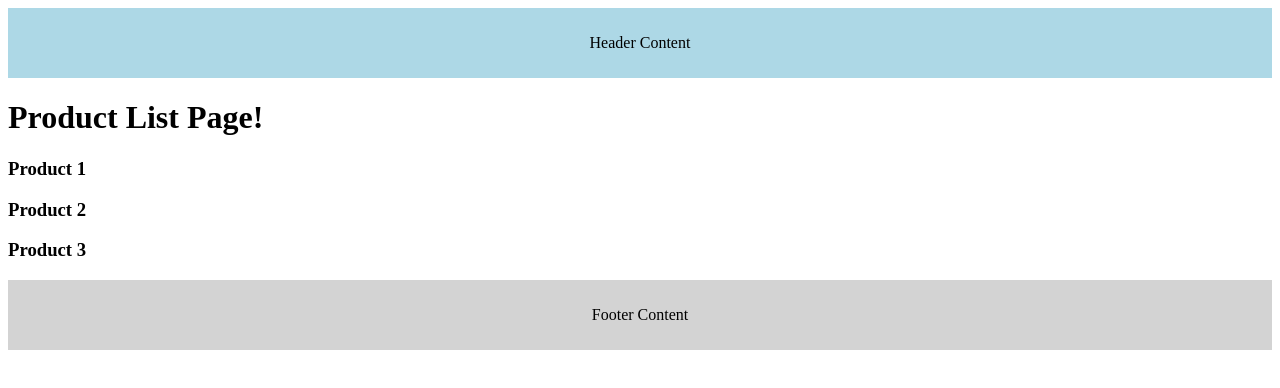
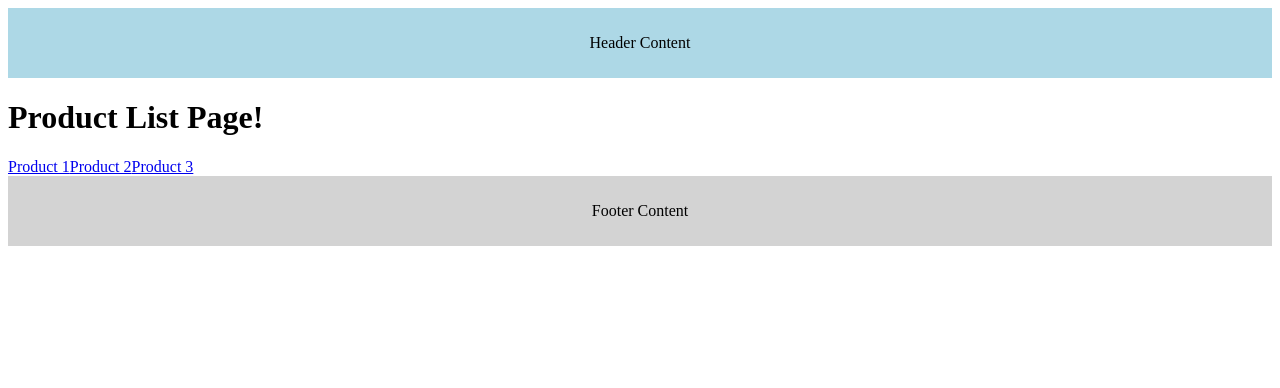
Before and after one commit to Gerald-Joaquin/NextJs, a Next.js app: page /products in a window 1280 px wide. Shown: the top 388 px of the page. Built offline with nearby package versions, Linux system fonts and the light colour scheme.

Commit message:
Active Link Navigation

```diff
--- a/app/page.tsx
+++ b/app/page.tsx
@@ -1,7 +1,12 @@
+import Link from "next/link";
+
 export default function Home() {
   return (
     <main>
       <h1>Home Page!</h1>
+      <Link href="/blog">Blog</Link>
+      <Link href="/products">Products</Link>
+      <Link href="/about">About</Link>
     </main>
   );
 }
--- a/app/products/page.tsx
+++ b/app/products/page.tsx
@@ -1,10 +1,12 @@
+import Link from "next/link";
+
 export default function productList (){
     return (
         <main>
             <h1>Product List Page!</h1>
-            <h3>Product 1</h3>
-            <h3>Product 2</h3>
-            <h3>Product 3</h3>
+            <Link href="/products/1">Product 1</Link>
+            <Link href="/products/2">Product 2</Link>
+            <Link href="/products/3">Product 3</Link>
         </main>
     )
 }
```
